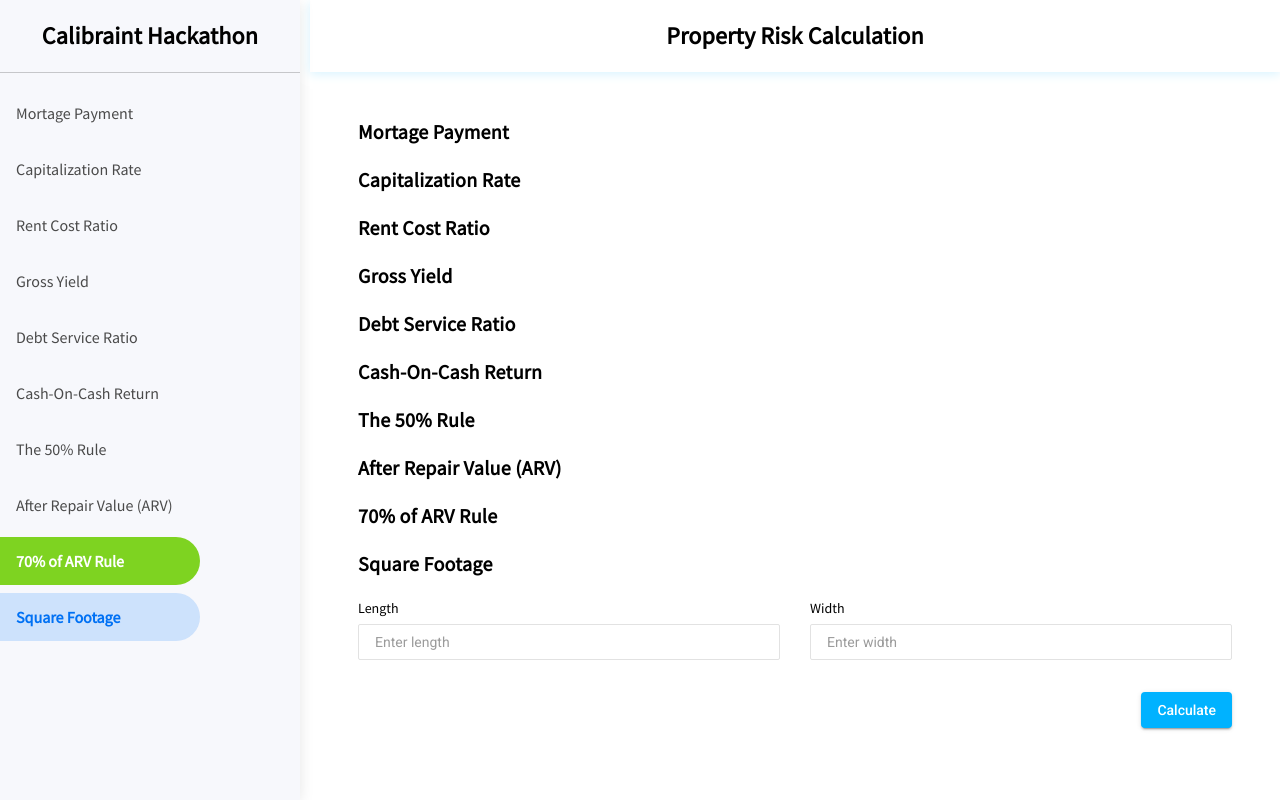
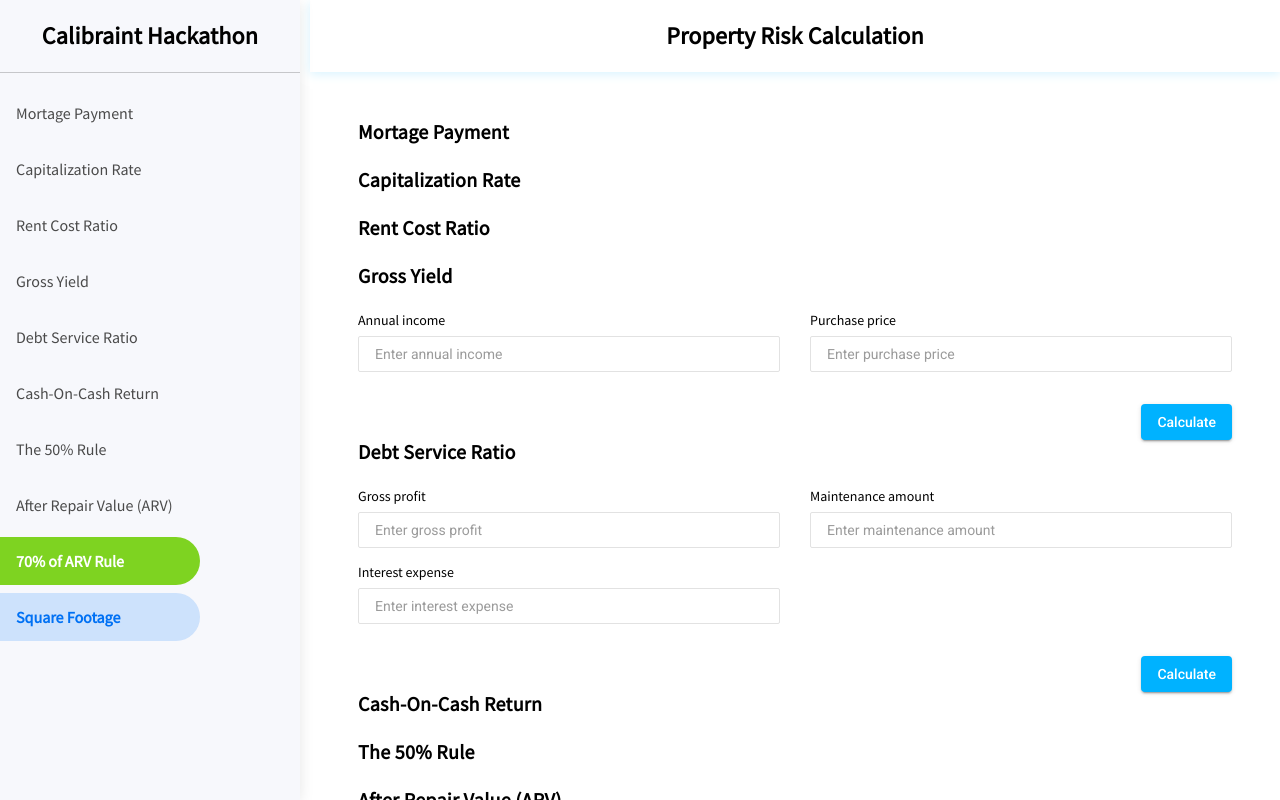
Before and after one commit to pbravichandhar/Learning, an Angular app: page / in a window 1280 px wide. Built offline with nearby package versions, Linux system fonts and the light colour scheme.

Commit message:
Completed gross yield and debt service ration

```diff
--- a/src/app/property-risk-score/property-risk-score.component.html
+++ b/src/app/property-risk-score/property-risk-score.component.html
@@ -70,7 +70,28 @@
       <div class="calculation">
         <h3 class="heading mb-4">Gross Yield</h3>
         <div class="row">
-          <!-- step 4 calculation summary here -->
+          <div class="col-md-6">
+            <label>Annual income</label>
+            <mat-form-field class="full-width" floatLabel="never">
+              <input matInput name="annualIncome" placeholder="Enter annual income" pattern="^[0-9.]*$" [(ngModel)]="gross_yield_annual_income" #annualIncome="ngModel">
+              <mat-error *ngIf="annualIncome.hasError('pattern')">Annual income should only contain numeric values!</mat-error>
+            </mat-form-field>
+          </div>
+          <div class="col-md-6">
+              <label>Purchase price</label>
+              <mat-form-field class="full-width" floatLabel="never">
+                <input matInput name="purchasePrice" placeholder="Enter purchase price" pattern="^[0-9.]*$" [(ngModel)]="gross_yield_purchase_price" #purchasePrice="ngModel">
+                <mat-error *ngIf="purchasePrice.hasError('pattern')">Purchase price should only contain numeric values!</mat-error>
+              </mat-form-field>
+          </div>
+          <div *ngIf="gross_yield" class="col-md-12">
+            <p class="subtitle">Gross Yield is: <b>{{ gross_yield }} %</b></p>
+          </div>
+        </div>
+        <div class="text-right">
+          <button mat-raised-button color="primary" type="submit" class="mt-3" (click)="calculateGrossYield()">
+            Calculate
+          </button>
         </div>
       </div>
 
@@ -78,7 +99,38 @@
       <div class="calculation">
         <h3 class="heading mb-4">Debt Service Ratio</h3>
         <div class="row">
-          <!-- step 5 calculation summary here -->
+          <div class="col-md-6">
+            <label>Gross profit</label>
+            <mat-form-field class="full-width" floatLabel="never">
+              <input matInput name="grossProfit" placeholder="Enter gross profit" pattern="^[0-9.]*$" [(ngModel)]="dsr_gross_profit" #grossProfit="ngModel">
+              <mat-error *ngIf="grossProfit.hasError('pattern')">Gross profit should only contain numeric values!</mat-error>
+            </mat-form-field>
+          </div>
+          <div class="col-md-6">
+              <label>Maintenance amount</label>
+              <mat-form-field class="full-width" floatLabel="never">
+                <input matInput name="maintenanceAmount" placeholder="Enter maintenance amount" pattern="^[0-9.]*$" [(ngModel)]="dsr_maintenance_amount" #maintenanceAmount="ngModel">
+                <mat-error *ngIf="maintenanceAmount.hasError('pattern')">Maintenance amount should only contain numeric values!</mat-error>
+              </mat-form-field>
+          </div>
+        </div>
+        <div class="row">
+          <div class="col-md-6">
+            <label>Interest expense</label>
+            <mat-form-field class="full-width" floatLabel="never">
+              <input matInput name="interestExpense" placeholder="Enter interest expense" pattern="^[0-9.]*$" [(ngModel)]="dsr_interest_expense" #interestExpense="ngModel">
+              <mat-error *ngIf="interestExpense.hasError('pattern')">Interest expense should only contain numeric values!</mat-error>
+            </mat-form-field>
+          </div>
+          <div class="col-md-6"></div>
+          <div *ngIf="debt_service_ratio" class="col-md-12">
+            <p class="subtitle">Debt Service Ratio is: <b>{{ debt_service_ratio }}</b></p>
+          </div>
+        </div>
+        <div class="text-right">
+          <button mat-raised-button color="primary" type="submit" class="mt-3" (click)="calculateDebtServiceRatio()">
+            Calculate
+          </button>
         </div>
       </div>
 
--- a/src/app/property-risk-score/property-risk-score.component.ts
+++ b/src/app/property-risk-score/property-risk-score.component.ts
@@ -9,6 +9,13 @@ export class PropertyRiskScoreComponent implements OnInit {
   square_feet_length: number;
   square_feet_width: number;
   square_footage: number;
+  gross_yield_annual_income: number;
+  gross_yield_purchase_price: number;
+  gross_yield: number;
+  dsr_gross_profit: number;
+  dsr_maintenance_amount: number;
+  dsr_interest_expense: number;
+  debt_service_ratio: number;
 
   constructor() { }
 
@@ -19,4 +26,12 @@ export class PropertyRiskScoreComponent implements OnInit {
     this.square_footage = this.square_feet_length * this.square_feet_width;
   }
 
+  calculateGrossYield(): void {
+    this.gross_yield = (this.gross_yield_annual_income / this.gross_yield_purchase_price) * 100;
+  }
+
+  calculateDebtServiceRatio(): void {
+    this.debt_service_ratio = (this.dsr_gross_profit - this.dsr_maintenance_amount) / this.dsr_interest_expense;
+  }
+
 }
```
